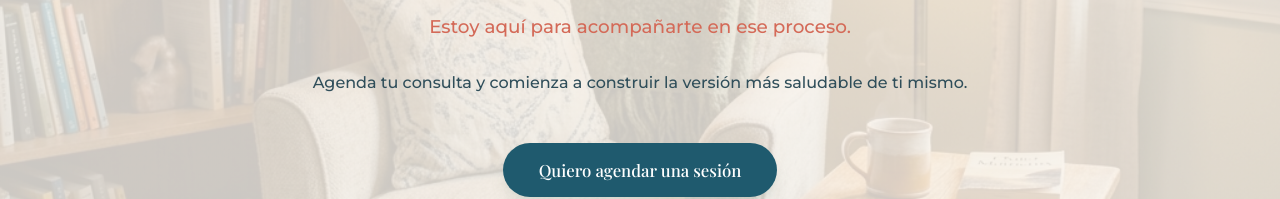
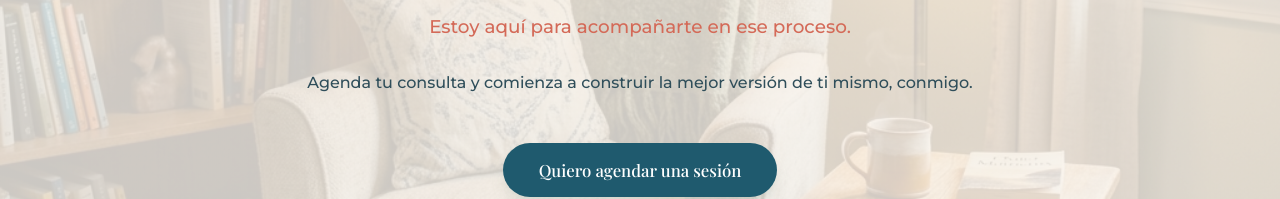
Before and after one commit to MAXVMVS/psic-damarispazmino, a React (Vite) app: page / in a window 1280 px wide. Shown: the part 5760-5959 px from the top of the page. Built offline with nearby package versions, Linux system fonts and the light colour scheme; no server answers; a web font is replaced by a local one.

Commit message:
content: update final CTA subtitle to reflect Damaris's requested text

```diff
--- a/src/App.tsx
+++ b/src/App.tsx
@@ -801,7 +801,7 @@ Quedo atento/a a su respuesta. ¡Muchas gracias!`;
           </p>
           <p id="final-cta-lead" className="final-cta-sub-lead">Estoy aquí para acompañarte en ese proceso.</p>
           <span id="final-cta-sub-text" className="final-cta-p" style={{ fontSize: '1rem', fontWeight: 500 }}>
-            Agenda tu consulta y comienza a construir la versión más saludable de ti mismo.
+            Agenda tu consulta y comienza a construir la mejor versión de ti mismo, conmigo.
           </span>
           <button
             id="final-cta-btn"
```
